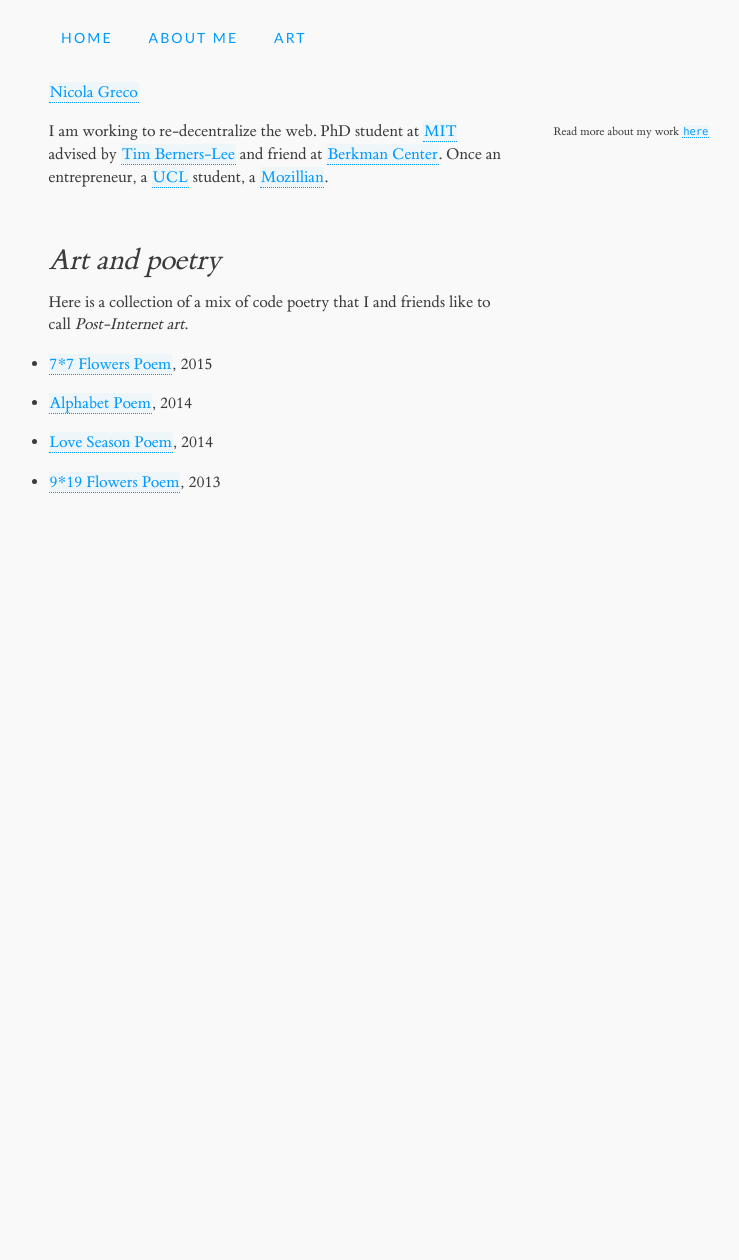
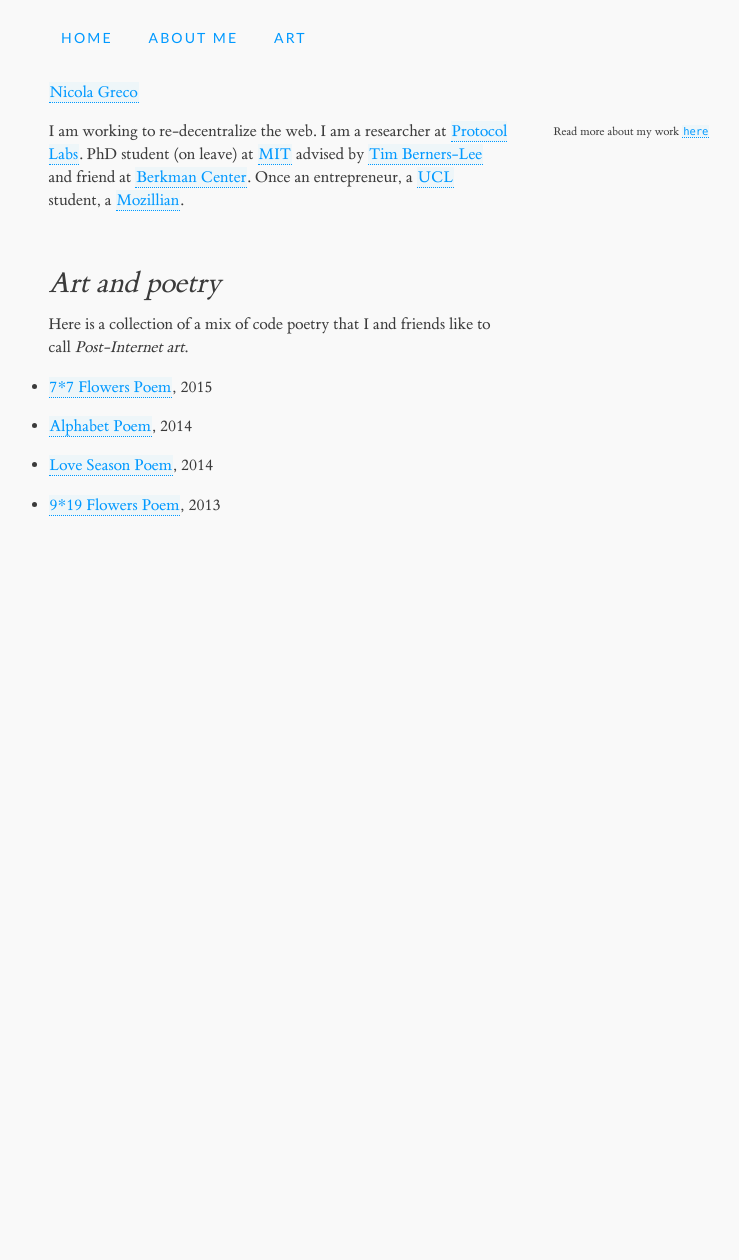
Before and after one commit to nicola/nicola.github.io, a Jekyll site: the page built from art/index.md, in a window 1280 px wide. Shown: the whole page, without its empty margins (59-798 px from the left). Built offline with Jekyll 4.4.1, drawn with Linux system fonts in a browser that asks for light colours.

Commit message:
fix syntax and job

```diff
--- a/_includes/header.html
+++ b/_includes/header.html
@@ -15,7 +15,7 @@
   </nav>
   <div class="">
     <p><a href="{{base }}/" rel="me">Nicola Greco</a></p>
-    <p>I am working to re-decentralize the web{% if page.url != "/index.html" %}<span class="sidenote">Read more about my work <a href="{{ base }}/about">here</a></span>{% endif %}. PhD student at <a href="http://mit.edu">MIT</a> advised by <a href="https://www.w3.org/People/Berners-Lee/">Tim Berners-Lee</a> and friend at <a href="http://berkmancenter.org">Berkman Center</a>. Once an entrepreneur, a <a href="http://ucl.ac.uk">UCL</a> student, a <a href="http://mozilla.org">Mozillian</a>.</p>
+    <p>I am working to re-decentralize the web{% if page.url != "/index.html" %}<span class="sidenote">Read more about my work <a href="{{ base }}/about">here</a></span>{% endif %}. I am a researcher at <a href="https://nicola.io">Protocol Labs</a>. PhD student (on leave) at <a href="http://mit.edu">MIT</a> advised by <a href="https://www.w3.org/People/Berners-Lee/">Tim Berners-Lee</a> and friend at <a href="http://berkmancenter.org">Berkman Center</a>. Once an entrepreneur, a <a href="http://ucl.ac.uk">UCL</a> student, a <a href="http://mozilla.org">Mozillian</a>.</p>
   </div>
 
 </header>
--- a/_layouts/new.html
+++ b/_layouts/new.html
@@ -98,11 +98,11 @@
 
   var sentences = [
     "I am a computer scientist and inventor.",
-    "I work to re-decentralize the web, since 2012.",
-    "I research decentralized infrastructures.",
+    "Since 2012, I work to re-decentralize the web.",
+    "I research on decentralized infrastructures.",
     "I am interested in cryptographic proofs.",
     "I write code poems.",
-    "I was a co-author of Filecoin.",
+    "I was a co-author of the Filecoin protocol.",
     "I was listed as top 10 young Italians on Wired.",
     "I give talks on blockchain and decentralization.",
     "I worked for an Italian rapper called Nesli.",
```
